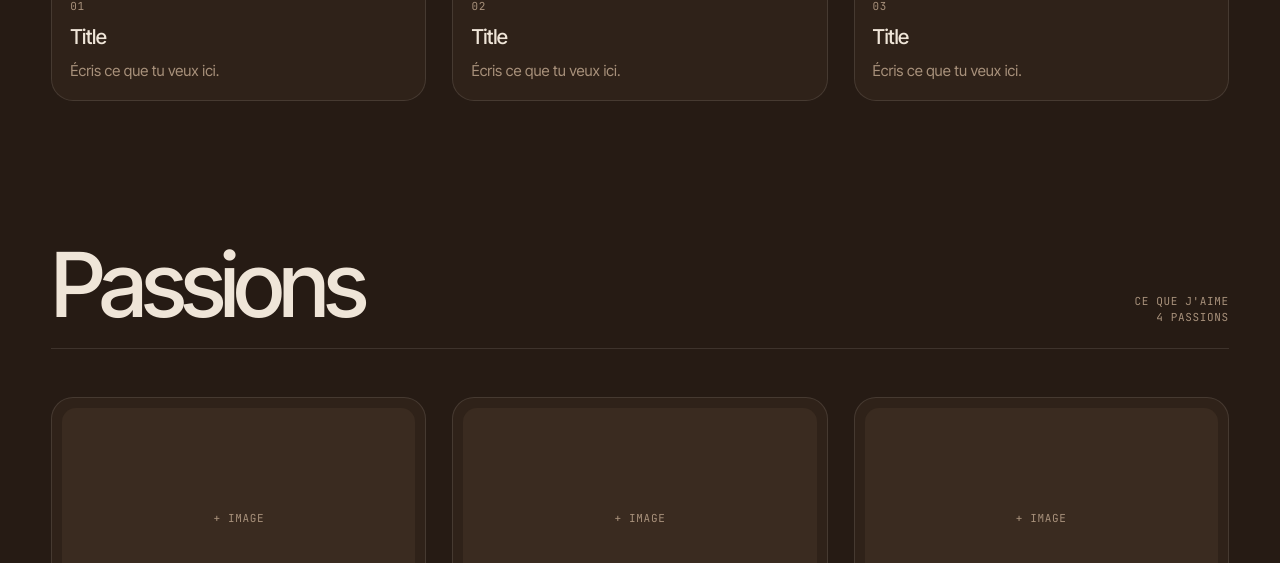
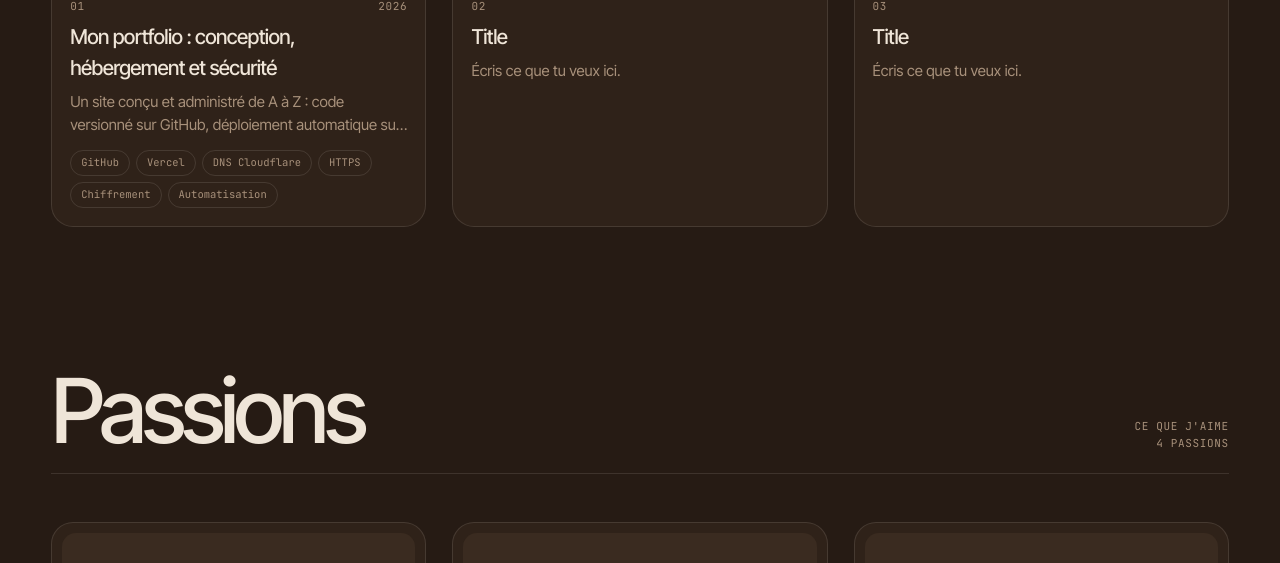
Before and after one commit to bigitevcodding/Portfolio, a plain HTML site: page index.html in a window 1280 px wide. Shown: the part 4322-4885 px from the top of the page. Drawn offline with nearby package versions, Linux system fonts and the light colour scheme.

Commit message:
Projets perso : case « Mon portfolio » (hébergement, consommation, sécurité) (#6)
- Captures GitHub et Vercel recadrées
- Architecture, consommation Vercel sur 30 jours, règles de sécurité, automatisation, difficultés, améliorations
- Textes : prise en charge du **gras**


Claude-Session: https://claude.ai/code/session_01T8LFdNAC9NTdvskUXfiwdb

Co-authored-by: Claude <noreply@anthropic.com>

```diff
--- a/content.json
+++ b/content.json
@@ -294,8 +294,89 @@
       "sub": "Homelab & expérimentations",
       "items": [
         {
-          "title": "Title",
-          "text": "Écris ce que tu veux ici."
+          "title": "Mon portfolio : conception, hébergement et sécurité",
+          "text": "Un site conçu et administré de A à Z : code versionné sur GitHub, déploiement automatique sur Vercel, domaine sur Cloudflare, administration sécurisée et veille automatisée.",
+          "image": "img/portfolio-github.webp",
+          "year": "2026",
+          "tags": [
+            "GitHub",
+            "Vercel",
+            "DNS Cloudflare",
+            "HTTPS",
+            "Chiffrement",
+            "Automatisation"
+          ],
+          "meta": [
+            [
+              "Hébergement",
+              "Vercel (offre Hobby) + GitHub"
+            ],
+            [
+              "Domaine",
+              "portfolio.sarl (Cloudflare)"
+            ],
+            [
+              "Technologies",
+              "HTML, CSS, JavaScript, API GitHub"
+            ],
+            [
+              "Depuis",
+              "Octobre 2026"
+            ]
+          ],
+          "blocks": [
+            {
+              "label": "Pourquoi ce projet",
+              "text": "Le BTS SIO demande un portfolio pour l'épreuve E5. Plutôt qu'un modèle tout fait, j'ai voulu un site dont je maîtrise toute la chaîne : le code, l'hébergement, le nom de domaine et la sécurité de l'administration. Le portfolio est donc lui-même un projet d'infrastructure."
+            },
+            {
+              "label": "Architecture",
+              "text": "Le site est séparé en deux : index.html contient la présentation (design, pages, mode admin) et content.json contient tout le contenu (projets, certifications, veille). Les images et documents sont rangés dans des dossiers à part.\n\nGitHub est la source de vérité : chaque modification est un commit, donc tout est tracé et réversible. À chaque changement sur la branche principale, Vercel republie automatiquement le site en une trentaine de secondes.\n\nLe domaine portfolio.sarl est géré chez Cloudflare en mode DNS seul : un enregistrement A et un CNAME pointent vers Vercel, qui fournit le certificat HTTPS."
+            },
+            {
+              "label": "Le dépôt GitHub",
+              "image": "img/portfolio-github.webp",
+              "caption": "Dépôt bigitevcodding/Portfolio : historique des commits, déploiements validés (coche verte)."
+            },
+            {
+              "label": "Hébergement et consommation",
+              "text": "Le site tourne sur l'offre gratuite Hobby de Vercel. Sur les 30 derniers jours :\n\n- 5,6 K requêtes CDN sur 1 M autorisées ;\n- 76,7 Mo transférés sur 100 Go ;\n- 4,52 Mo de stockage de déploiement sur 10 Go ;\n- 2 secondes de calcul sur 1 heure.\n\nJe reste très loin des limites, car le site est léger : le CSS est précompilé (8 Ko au lieu d'environ 400 Ko chargés à chaque visite), et les images sont compressées automatiquement en WebP lors de leur ajout."
+            },
+            {
+              "label": "Tableau de bord Vercel",
+              "image": "img/portfolio-vercel.webp",
+              "caption": "Consommation sur 30 jours (offre Hobby) et dernier déploiement du projet."
+            },
+            {
+              "label": "Règles de sécurité",
+              "text": "- **Code d'administration jamais stocké en clair** : le site ne contient que son empreinte, calculée avec PBKDF2-SHA-256, 600 000 itérations et un sel. Même en lisant le code source, on ne retrouve pas le code.\n- **Jeton GitHub à privilèges minimaux** : un jeton « fine-grained » limité à ce seul dépôt, avec la seule permission sur le contenu. Il est chiffré en AES-GCM avec une clé dérivée du code et ne quitte pas mon appareil.\n- **Aucun serveur ni base de données à maintenir** : le site est statique, ce qui réduit fortement la surface d'attaque.\n- **HTTPS partout**, avec le certificat fourni par Vercel.\n- **Traçabilité** : chaque publication est un commit daté, avec retour arrière possible.\n- **Confidentialité de l'entreprise** : schémas simplifiés, adresses IP et ports fictifs, rien de sensible sur OPmobility."
+            },
+            {
+              "label": "Automatisation de la veille",
+              "text": "Ma veille technologique est alimentée trois fois par semaine par une tâche programmée de Claude, qui propose des fiches sous forme de pull requests sur GitHub. Rien n'est publié sans ma validation : je lis chaque article, je le note, et seuls ceux à plus de 20/40 apparaissent. Un script régénère ensuite le tableau Excel des sources à partir des mêmes données."
+            },
+            {
+              "label": "Difficultés rencontrées",
+              "text": "- **Écran noir sur certains PC** avec l'intro 3D : l'effet de post-traitement n'était pas supporté partout. J'ai finalement retiré la 3D pour un site plus rapide et plus sobre.\n- **Site lent au chargement** : Tailwind était compilé dans le navigateur à chaque visite. Je l'ai précompilé.\n- **Nouvelles sections écrasées** par le contenu déjà publié : j'ai ajouté une fusion qui conserve les sections ajoutées au site.\n- **Risque d'écraser la version en ligne** avec un ancien brouillon local : je vérifie toujours l'historique GitHub avant de publier."
+            },
+            {
+              "label": "Améliorations prévues",
+              "text": "- Ajouter des en-têtes de sécurité HTTP (CSP, HSTS, X-Frame-Options) et viser la note A sur securityheaders.com.\n- Héberger le site sur mon homelab Proxmox, derrière un tunnel, pour maîtriser aussi le serveur.\n- Mettre en place une alerte en cas de pic de consommation ou d'échec de déploiement."
+            },
+            {
+              "label": "Compétences mobilisées",
+              "list": [
+                "Gestion de versions (Git, GitHub)",
+                "Déploiement continu (Vercel)",
+                "DNS et nom de domaine",
+                "HTTPS et certificats",
+                "Hachage et chiffrement",
+                "Principe du moindre privilège",
+                "API REST",
+                "Automatisation"
+              ]
+            }
+          ]
         },
         {
           "title": "Title",
--- a/index.html
+++ b/index.html
@@ -459,7 +459,8 @@ const root = document.documentElement;
 const esc = s => String(s).replace(/[&<>]/g, m => ({ '&': '&amp;', '<': '&lt;', '>': '&gt;' }[m]));
 // Liens dans les textes : écris [texte du lien](https://adresse)
 const linkify = t => String(t).replace(/\[([^\]]+)\]\(((?:https?:\/\/|mailto:|\/|#|img\/)[^)\s]+)\)/g, '<a class="ulink" href="$2" target="_blank" rel="noopener">$1</a>');
-const para = t => String(t).split('\n\n').map(p => `<p>${linkify(p).replace(/\n/g, '<br>')}</p>`).join('');
+// Texte : ligne vide = paragraphe, **gras**, [lien](https://…)
+const para = t => String(t).split('\n\n').map(p => `<p>${linkify(p).replace(/\*\*(.+?)\*\*/g, '<b>$1</b>').replace(/\n/g, '<br>')}</p>`).join('');
 const chips = a => (a || []).map(t => `<span class="chip">${t}</span>`).join('');
 const IMG = {};                          // images ajoutées en mode admin, pas encore publiées (aperçu)
 const src = p => IMG[p] || p;
```
Also changed, not shown: img/portfolio-github.webp (added), img/portfolio-vercel.webp (added).
